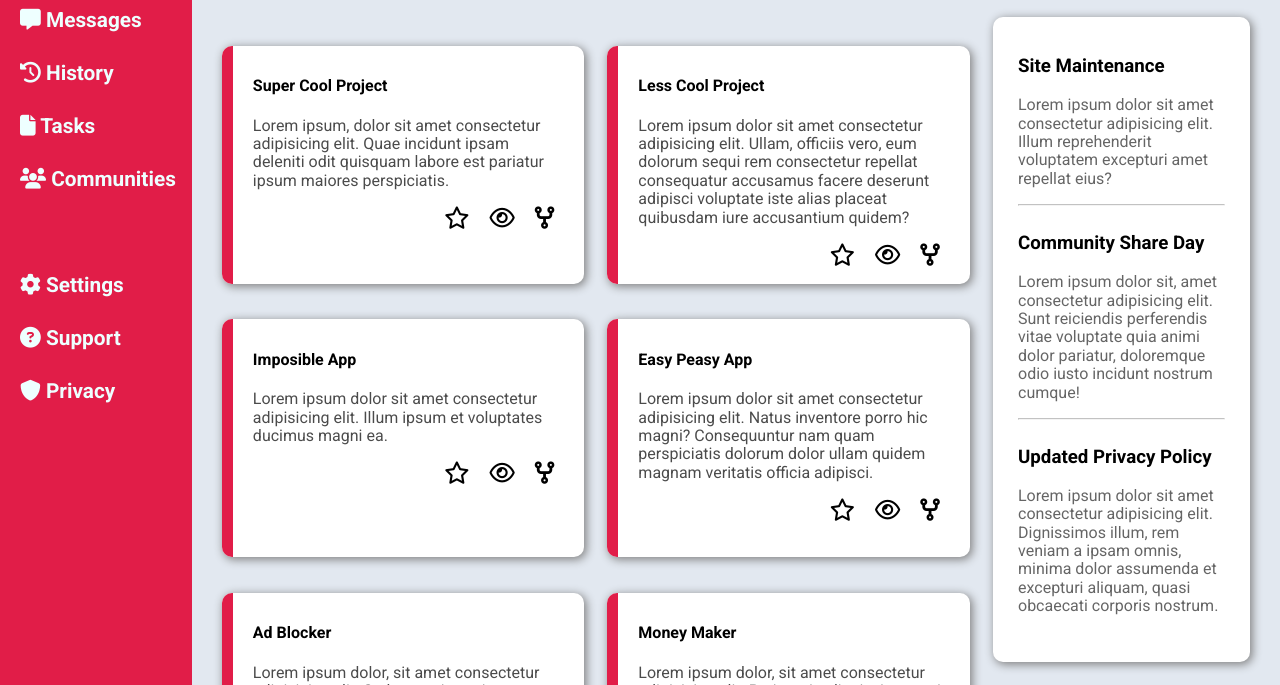
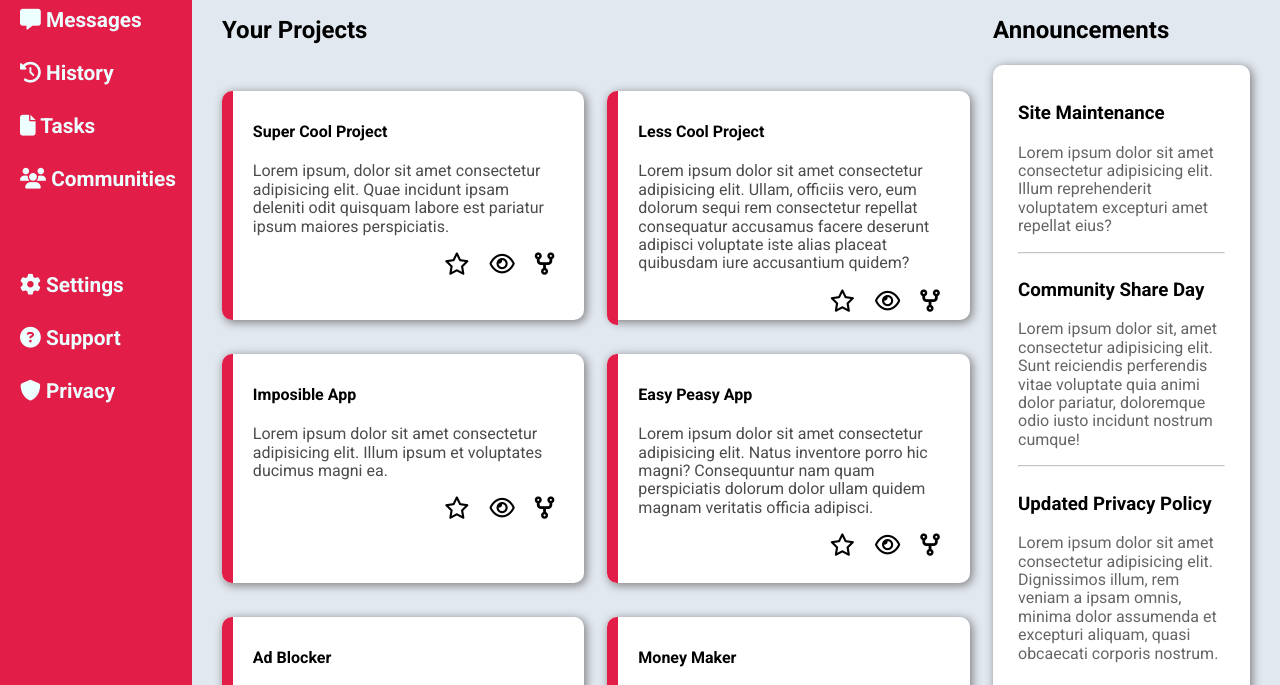
Before and after one commit to santorar/Admin-Dashboard, a plain HTML site: page index.html in a window 1280 px wide. Shown: the part 219-904 px from the top of the page. Drawn offline with Linux system fonts and the light colour scheme.

Commit message:
Fixed a error in google chrome

```diff
--- a/style.css
+++ b/style.css
@@ -17,7 +17,6 @@ img{
 .page-container{
   display: grid;
   grid-template-columns: 15% 85%;
-  grid-template-rows: 10% 90%;
   width: 100%;
 }
 /* Header Style */
```
